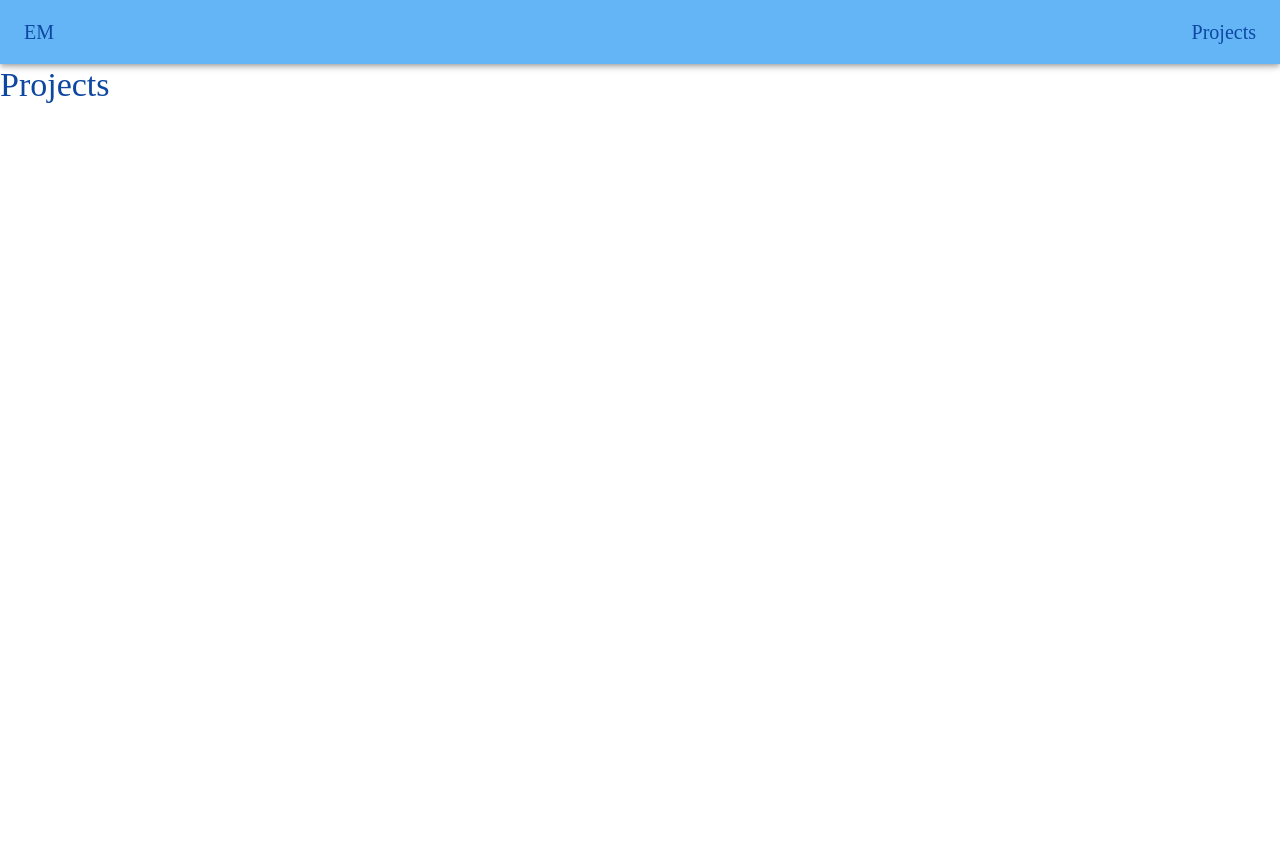
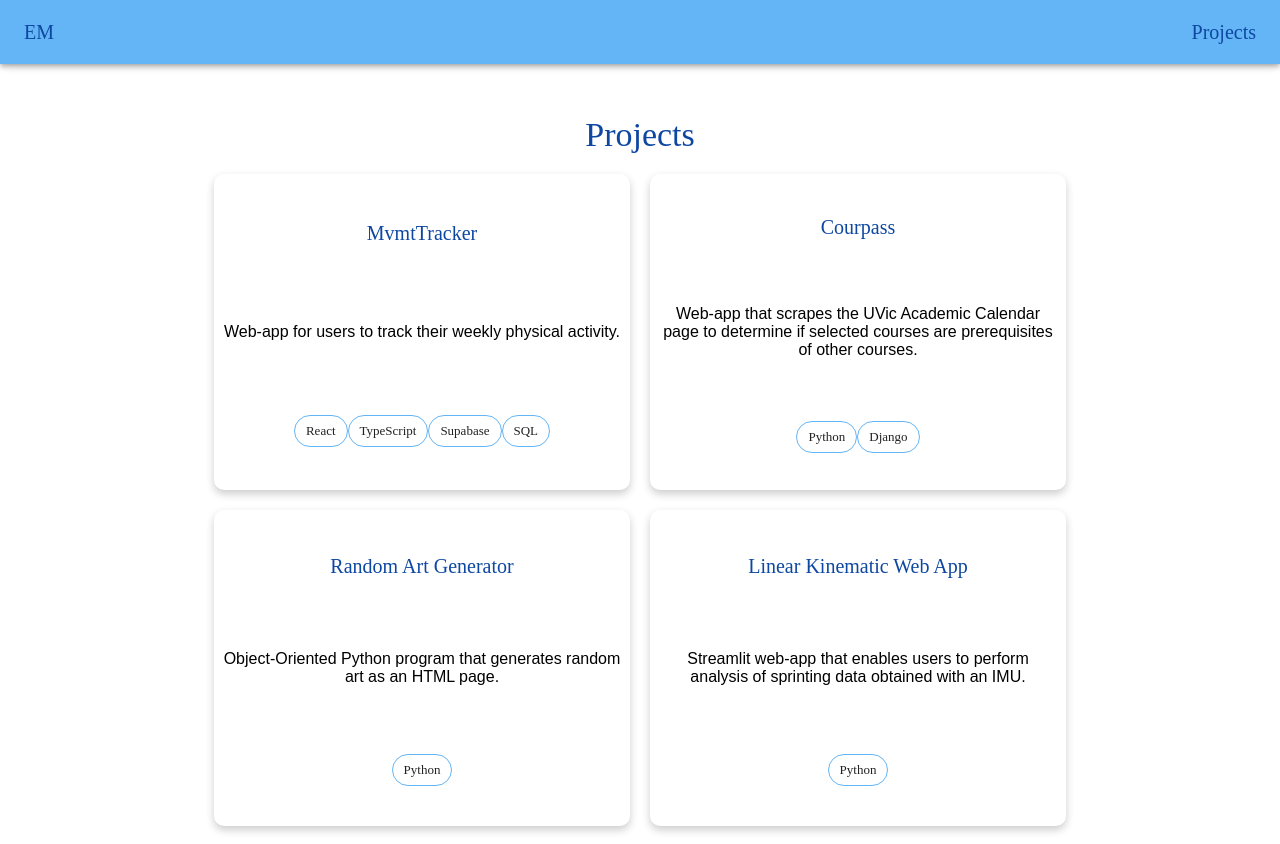
Before and after one commit to ecamartins/website, a React (Vite) app: page / in a window 1280 px wide. Both pictures are taken after a click on the element "Projects". Before the commit the page ends 800 px from the top, so only its background shows below. Built offline with nearby package versions, Linux system fonts and the light colour scheme; a web font is replaced by a local one.

Commit message:
feat: projects page

```diff
--- a/src/App.scss
+++ b/src/App.scss
@@ -13,6 +13,47 @@ body {
 
   .content {
     height: calc(100vh - 70px);
+
+    // PROJECTS PAGE STYLING
+    .projects-page-wrapper {
+      margin: 50px;
+      display: flex;
+      flex-direction: column;
+      height: 100%;
+
+      .project-cards {
+        display: flex;
+        flex-wrap: wrap;
+        align-items: center;
+        justify-content: center;
+
+        .project-card-container {
+          display: flex;
+          flex-direction: column;
+          align-items: center;
+          justify-content: space-around;
+          border-radius: 10px;
+          width: 400px;
+          height: 300px;
+          margin: 10px;
+          padding: 8px;
+          box-shadow: 0 4px 8px 0 rgba(0, 0, 0, .2);
+
+          .project-card-description {
+            margin: 4px 0 4px 0;
+            text-align: center;
+          }
+
+          .project-card-chips {
+            display: flex;
+          }
+        }
+      }
+
+
+    }
+
+    // HOME PAGE STYLING
 
     .home-page-wrapper {
       display: grid;
--- /dev/null
+++ b/src/ProjectCard.tsx
@@ -0,0 +1,28 @@
+import { Chip, Typography } from "@mui/material";
+import React, { useMemo } from "react";
+
+
+export interface ProjectCardProps {
+    title: string;
+    description: string;
+    chipLabels: string[];
+}
+
+export const ProjectCard: React.FC<ProjectCardProps> = React.memo(({ title, description, chipLabels }) => {
+    const chips = useMemo(() => {
+        return chipLabels.map(label => <Chip label={label} variant="outlined" sx={{ borderColor: "primary.main" }} />)
+    }, []);
+
+    return (
+        <div className="project-card-container">
+            <Typography variant="h6" component="div" sx={{ color: "primary.contrastText" }}>
+                {title}
+            </Typography>
+            <div className="project-card-description">
+                {description}
+            </div>
+            <div className="project-card-chips">
+                {chips}
+            </div>
+        </div>);
+})
--- a/src/Projects.tsx
+++ b/src/Projects.tsx
@@ -1,16 +1,52 @@
 import { Typography } from "@mui/material";
-import React from "react";
+import React, { useMemo } from "react";
+import { ProjectCard, ProjectCardProps } from "./ProjectCard";
 import { PageDetails } from "./utils/interfaces";
 
 
 interface ProjectsProps extends PageDetails {
 }
 
+const projectInfo: ProjectCardProps[] = [
+    {
+        title: "MvmtTracker",
+        description: "Web-app for users to track their weekly physical activity.",
+        chipLabels: ["React", "TypeScript", "Supabase", "SQL"]
+    },
+    {
+        title: "Courpass",
+        description: "Web-app that scrapes the UVic Academic Calendar page to determine if selected courses are prerequisites of other courses.",
+        chipLabels: ["Python", "Django"]
+    },
+
+    {
+        title: "Random Art Generator",
+        description: "Object-Oriented Python program that generates random art as an HTML page.",
+        chipLabels: ["Python"]
+    },
+    {
+        title: "Linear Kinematic Web App",
+        description: "Streamlit web-app that enables users to perform analysis of sprinting data obtained with an IMU.",
+        chipLabels: ["Python"]
+    },
+
+]
+
 export const Projects: React.FC<ProjectsProps> = React.memo(({ show }) => {
     if (!show) return <></>;
 
-    return (<>
-        <Typography variant="h4" component="div" sx={{ color: "primary.contrastText" }}>
-            Projects
-        </Typography></>);
+    const projectCards = useMemo(() => {
+        return projectInfo.map(project => <ProjectCard title={project.title} description={project.description} chipLabels={project.chipLabels} />)
+    }, []);
+
+    return (
+        <div className="projects-page-wrapper">
+            <Typography variant="h4" component="div" sx={{ color: "primary.contrastText", textAlign: "center", marginBottom: "8px" }}>
+                Projects
+            </Typography>
+            <div className="project-cards">
+                {projectCards}
+            </div>
+        </div>
+    );
 })
```
